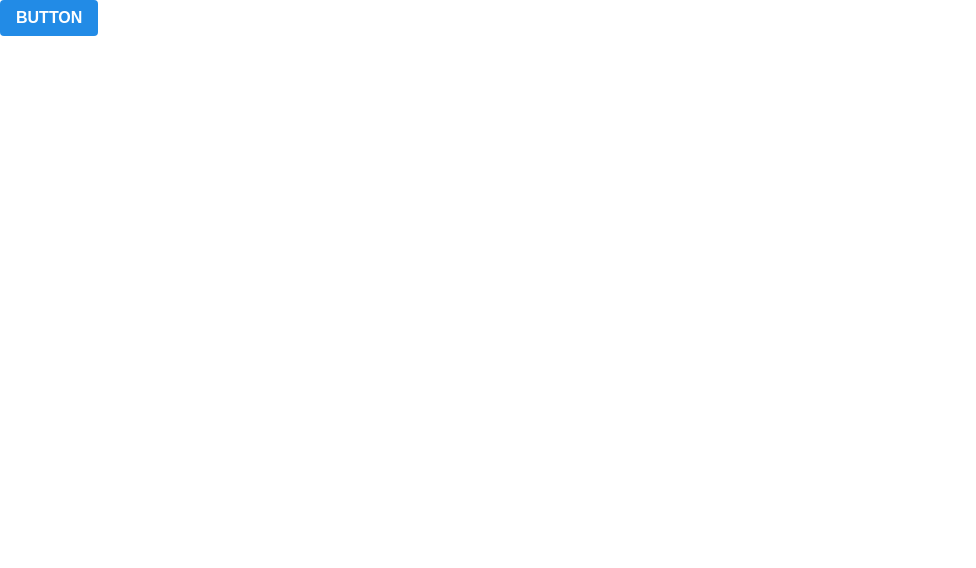
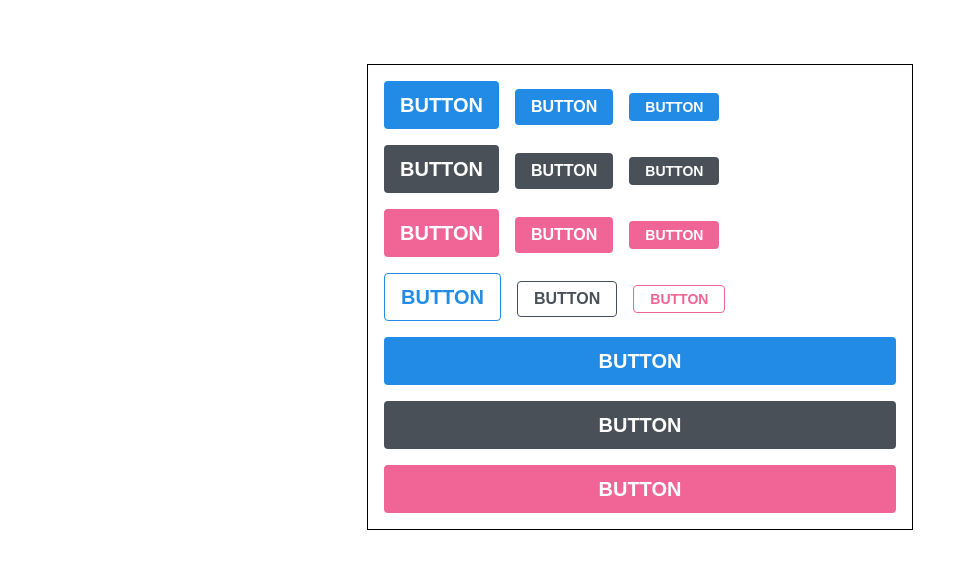
Before and after one commit to dunamisyoung/begin-react-WithVelopert, a React (Create React App) app: page / in a window 1280 px wide. Shown: the top 568 px of the page, without its empty margins (0-976 px from the left). Built offline with nearby package versions, Linux system fonts and the light colour scheme.

Commit message:
Feat : Sass를 통한 button 스타일링

```diff
--- a/package.json
+++ b/package.json
@@ -6,6 +6,7 @@
     "@testing-library/jest-dom": "^5.11.6",
     "@testing-library/react": "^11.2.2",
     "@testing-library/user-event": "^12.5.0",
+    "classnames": "^2.2.6",
     "immer": "^8.0.0",
     "node-sass": "^4.14.1",
     "react": "^17.0.1",
--- a/src/SassTotorial.js
+++ b/src/SassTotorial.js
@@ -1,11 +1,54 @@
 import React from 'react';
 import Button from './components/Button';
+import './SassTotorial.scss';
 
 const SassTotorial = () => {
   return (
-    <div>
+    <div className="SassTotorial">
       <div className="buttons">
+        <Button size="large">BUTTON</Button>
         <Button>BUTTON</Button>
+        <Button size="small">BUTTON</Button>
+      </div>
+      <div className="buttons">
+        <Button color="gray" size="large">
+          BUTTON
+        </Button>
+        <Button color="gray">BUTTON</Button>
+        <Button color="gray" size="small">
+          BUTTON
+        </Button>
+      </div>
+      <div className="buttons">
+        <Button color="pink" size="large">
+          BUTTON
+        </Button>
+        <Button color="pink">BUTTON</Button>
+        <Button color="pink" size="small">
+          BUTTON
+        </Button>
+      </div>
+      <div className="buttons">
+        <Button size="large" outline>
+          BUTTON
+        </Button>
+        <Button color="gray" outline>
+          BUTTON
+        </Button>
+        <Button color="pink" outline size="small">
+          BUTTON
+        </Button>
+      </div>
+      <div className="buttons">
+        <Button size="large" fullWidth>
+          BUTTON
+        </Button>
+        <Button color="gray" size="large" fullWidth>
+          BUTTON
+        </Button>
+        <Button color="pink" size="large" fullWidth>
+          BUTTON
+        </Button>
       </div>
     </div>
   );
--- /dev/null
+++ b/src/SassTotorial.scss
@@ -0,0 +1,9 @@
+.SassTotorial {
+  width: 512px;
+  margin: 4rem auto 0;
+  border: 1px solid black;
+  padding: 1rem;
+  .buttons + .buttons {
+    margin-top: 1rem;
+  }
+}
--- a/src/components/Button.js
+++ b/src/components/Button.js
@@ -1,8 +1,16 @@
 import React from 'react';
+import classNames from 'classnames';
+
 import './Button.scss';
 
-const Button = ({ children }) => {
-  return <button className="Button">{children}</button>;
+// large, medium, small
+const Button = ({ children, size, color, outline, fullWidth }) => {
+  return <button className={classNames('Button', size, color, { outline, fullWidth })}>{children}</button>;
+};
+
+Button.defaultProps = {
+  size: 'medium',
+  color: 'blue',
 };
 
 export default Button;
--- a/src/components/Button.scss
+++ b/src/components/Button.scss
@@ -1,4 +1,26 @@
 $blue: #228be6;
+$gray: #495057;
+$pink: #f06595;
+
+@mixin button-color($color) {
+  background: $color;
+  &:hover {
+    background: lighten($color, 10%);
+  }
+  &:active {
+    background: darken($color, 10%);
+  }
+
+  &.outline {
+    color: $color;
+    background: none;
+    border: 1px solid $color;
+    &:hover {
+      background: $color;
+      color: white;
+    }
+  }
+}
 
 .Button {
   display: inline-flex;
@@ -9,15 +31,45 @@
   border: none;
   border-radius: 4px;
   cursor: pointer;
-  height: 2.25rem;
   padding: 0 1rem 0;
-  font-size: 1rem;
 
-  background: $blue;
-  &:hover {
-    background: lighten($blue, 10%);
+  &.small {
+    height: 1.75rem;
+    font-size: 0.875rem;
   }
-  &:active {
-    background: darken($blue, 10%);
+
+  &.medium {
+    height: 2.25rem;
+    font-size: 1rem;
+  }
+
+  &.large {
+    height: 3rem;
+    font-size: 1.25rem;
+  }
+
+  &.blue {
+    @include button-color($blue);
+  }
+
+  &.pink {
+    @include button-color($pink);
+  }
+
+  &.gray {
+    @include button-color($gray);
+  }
+
+  & + & {
+    margin-left: 1rem;
+  }
+
+  &.fullWidth {
+    width: 100%;
+    justify-content: center;
+    & + & {
+      margin-left: 0;
+      margin-top: 1rem;
+    }
   }
 }
```
Also changed, not shown: 2 other files (tests, documents, lock files or other folders).
